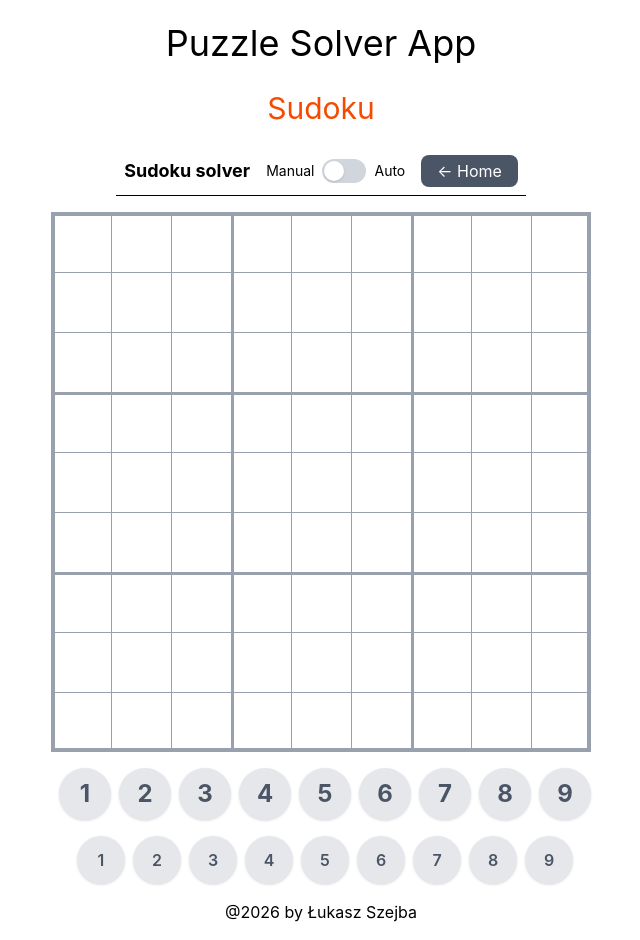
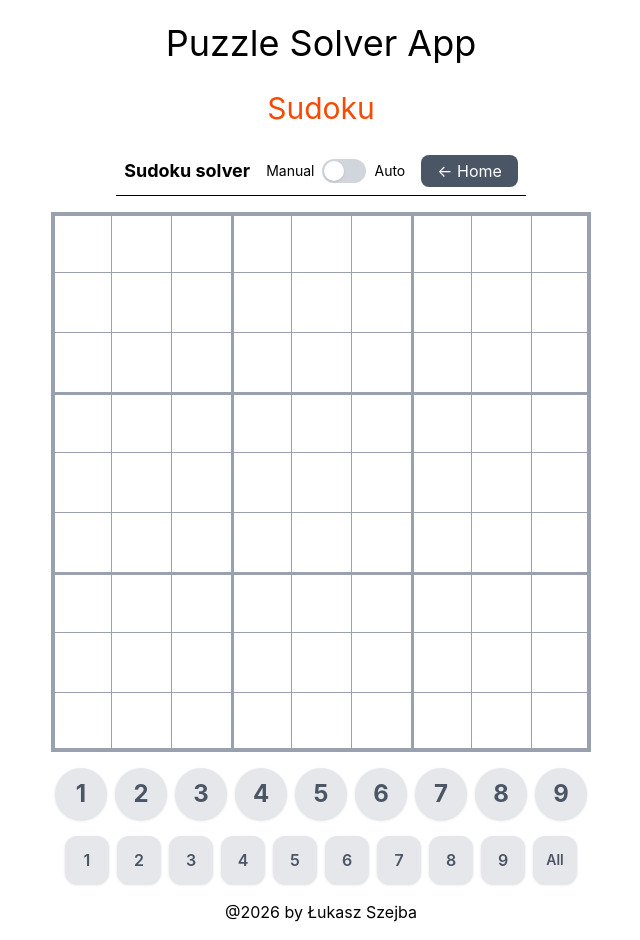
Before and after one commit to lszejba/PuzzleSolverWebApp, a React (Vite) app: page /sudoku in a window 1280 px wide. Shown: the whole page, without its empty margins (319-959 px from the left). Built offline with nearby package versions, Linux system fonts and the light colour scheme.

Commit message:
All Hints button added

```diff
--- a/src/components/ButtonsRow.tsx
+++ b/src/components/ButtonsRow.tsx
@@ -1,7 +1,6 @@
 import { useEffect, useState } from "react";
 
 interface ButtonsRowProps {
-  children: string;
   type: "main" | "hint";
   selectedIndex: number;
   values: string;
@@ -11,23 +10,22 @@ interface ButtonsRowProps {
 
 const buttonSizeMap: Record<string, string> = {
   main: "w-13 h-13 rounded-full font-bold transition text-2xl",
-  hint: "w-12 h-12 rounded-full font-semibold transition text-base",
+  hint: "w-11 h-12 rounded-xl font-semibold transition text-base",
 };
 
 const buttonPressedMap: Record<string, string> = {
-  main: "bg-orange-800 text-gray-200 shadow-inner",
-  hint: "bg-orange-600 text-gray-300 shadow-inner",
+  main: "bg-green-800 text-gray-200 shadow-inner",
+  hint: "bg-green-600 text-gray-300 shadow-inner",
 };
 
 const buttonDefaultMap: Record<string, string> = {
-  main: "bg-orange-200 text-gray-800 hover:bg-gray-300 shadow",
-  hint: "bg-orange-300 text-gray-600 hover:bg-gray-400 shadow",
+  main: "bg-green-200 text-gray-800 hover:bg-gray-300 shadow",
+  hint: "bg-green-300 text-gray-600 hover:bg-gray-400 shadow",
 };
 
 const buttonDisabled: string = "bg-gray-200 text-gray-600 shadow";
 
 const ButtonsRow = ({
-  children,
   type = "main",
   selectedIndex,
   values = "",
@@ -37,6 +35,8 @@ const ButtonsRow = ({
   const [pressedButtons, setPressedButtons] = useState(
     () => new Set<number>(Array.from(values, Number)),
   );
+
+  const allSelected = type === "hint" && pressedButtons.size === 9;
 
   useEffect(() => {
     setPressedButtons(new Set(Array.from(values, Number)));
@@ -66,6 +66,21 @@ const ButtonsRow = ({
     });
   };
 
+  const handleAllPress = () => {
+    if (selectedIndex === -1) return;
+
+    const next = allSelected
+      ? new Set<number>()
+      : new Set([1, 2, 3, 4, 5, 6, 7, 8, 9]);
+    onChange?.(
+      Array.from(next)
+        .sort((a, b) => a - b)
+        .join(""),
+    );
+    onAfterChange?.();
+    setPressedButtons(next);
+  };
+
   const getButtonStyle = (num: number): string => {
     if (selectedIndex === -1) return buttonDisabled;
     return pressedButtons.has(num)
@@ -75,7 +90,6 @@ const ButtonsRow = ({
 
   return (
     <div className="flex gap-2">
-      <h3>{children}</h3>
       {Array.from({ length: 9 }, (_, i) => i + 1).map((num) => {
         return (
           <button
@@ -87,6 +101,20 @@ const ButtonsRow = ({
           </button>
         );
       })}
+      {type === "hint" && (
+        <button
+          onClick={handleAllPress}
+          className={`w-11 h-12 rounded-xl font-semibold transition text-sm ${
+            selectedIndex === -1
+              ? buttonDisabled
+              : allSelected
+                ? buttonPressedMap[type]
+                : buttonDefaultMap[type]
+          }`}
+        >
+          All
+        </button>
+      )}
     </div>
   );
 };
```
